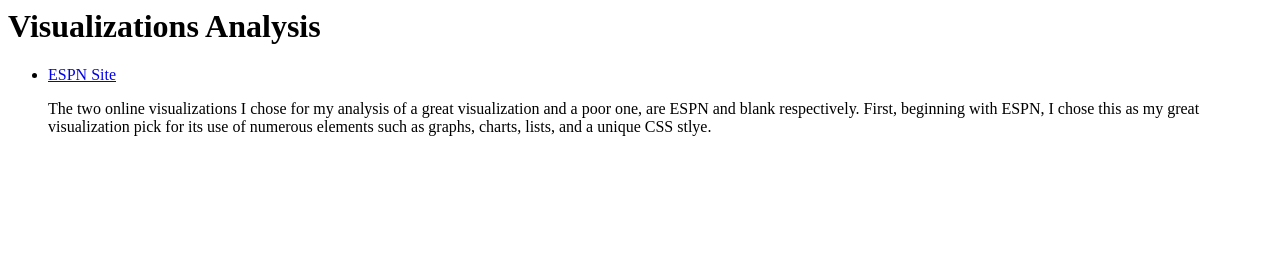
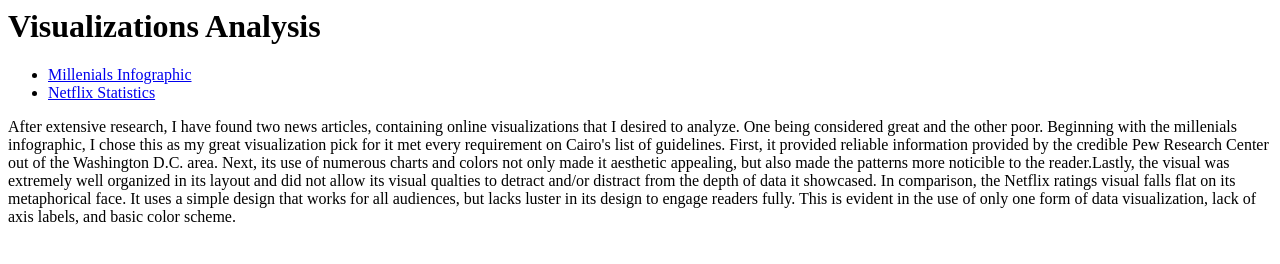
Before and after one commit to willbritt/twoVisuals, a plain HTML site: page index.html in a window 1280 px wide. Drawn offline with Linux system fonts and the light colour scheme.

Commit message:
Update index.html

```diff
--- a/index.html
+++ b/index.html
@@ -1,12 +1,23 @@
 <html>
 <body>
+
 <h1> Visualizations Analysis </h1>
+
 <ul>
-  <li> <a href="http://www.espn.com/"> ESPN Site </a> </l1>
+  <li> <a href="https://www.adventuretravelnews.com/destination-marketing-for-millennials"> Millenials Infographic </a> </l1>
+  <li> <a href="https://bgr.com/2016/10/24/netflix-tv-shows-ratings-higher/"> Netflix Statistics </a> </l1>
+</ul>
+
 <p>
-  The two online visualizations I chose for my analysis of a great visualization and a poor one, are ESPN and blank respectively.
-  First, beginning with ESPN, I chose this as my great visualization pick for its use of numerous elements such as graphs, charts,
-  lists, and a unique CSS stlye.
+  After extensive research, I have found two news articles, containing online visualizations that I desired to analyze. One being considered
+  great and the other poor. Beginning with the millenials infographic, I chose this as my great visualization pick for it met every
+  requirement on Cairo's list of guidelines. First, it provided reliable information provided by the credible Pew Research Center out of
+  the Washington D.C. area. Next, its use of numerous charts and colors not only made it aesthetic appealing, but also made the patterns
+  more noticible to the reader.Lastly, the visual was extremely well organized in its layout and did not allow its visual qualties to
+  detract and/or distract from the depth of data it showcased. In comparison, the Netflix ratings visual falls flat on its metaphorical
+  face. It uses a simple design that works for all audiences, but lacks luster in its design to engage readers fully. This is evident in the
+  use of only one form of data visualization, lack of axis labels, and basic color scheme.
  </p>
+
  </body>
  </html>
```
